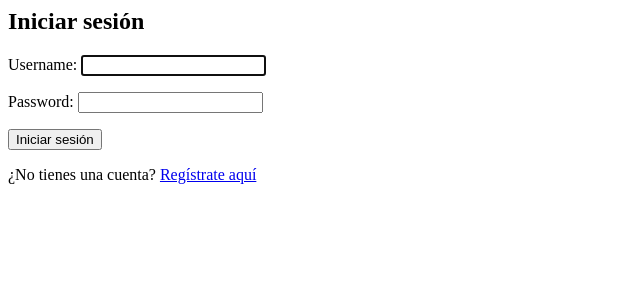
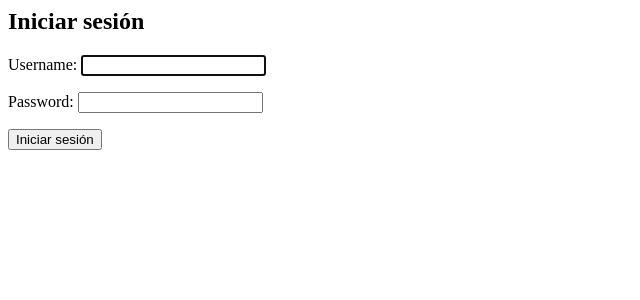
Before and after one commit to juan123E/sprint2-users, a Django app: page /login/ in a window 1280 px wide. Shown: the top 300 px of the page, without its empty margins (0-640 px from the left). Run offline with Django 5.2, Linux system fonts and the light colour scheme.

Commit message:
correcion login

```diff
--- a/users/templates/registration/login.html
+++ b/users/templates/registration/login.html
@@ -5,5 +5,4 @@
     {{ form.as_p }}
     <button type="submit">Iniciar sesión</button>
   </form>
-  <p>¿No tienes una cuenta? <a href="{% url 'signup' %}">Regístrate aquí</a></p>
 {% endblock %}
```
